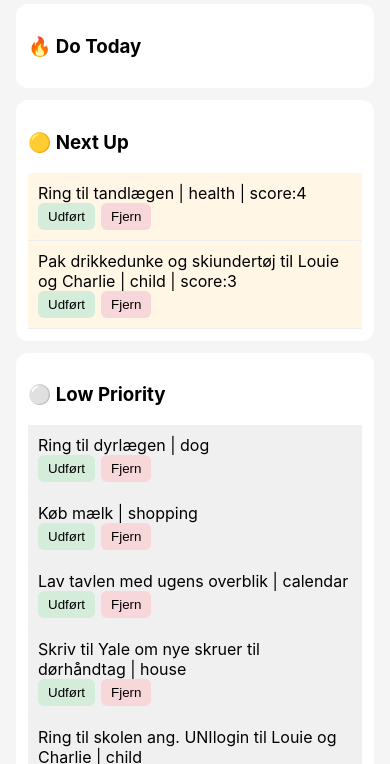
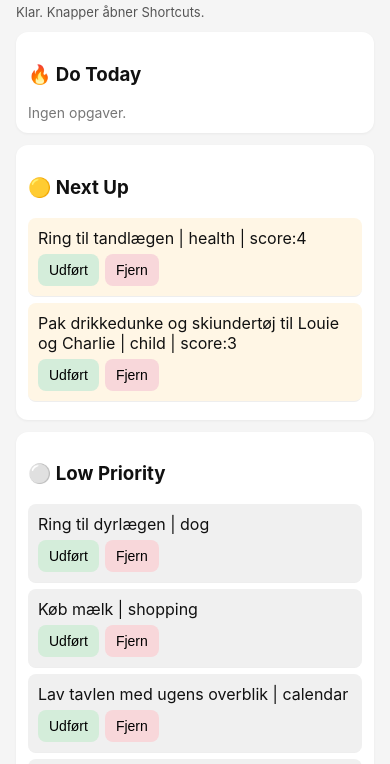
Before and after one commit to Bendecks/Personal-assistent, a website: page review.html in a window 390 px wide. Shown: the part 81-845 px from the top of the page. Drawn offline with Linux system fonts and the light colour scheme.

Commit message:
Use iPhone Shortcut for review decisions

```diff
--- a/review.html
+++ b/review.html
@@ -5,52 +5,82 @@
 <meta name="viewport" content="width=device-width, initial-scale=1.0">
 <title>Personal Assistant</title>
 <style>
-body{font-family:-apple-system,system-ui;background:#f5f5f5;margin:0;padding:16px}
-.section{background:white;border-radius:12px;padding:12px;margin-bottom:12px}
-.task{padding:10px;border-bottom:1px solid #eee}
-button{margin-right:6px;border:none;padding:6px 10px;border-radius:6px}
+body{font-family:-apple-system,system-ui;background:#f5f5f5;margin:0;padding:16px;color:#111}
+.section{background:white;border-radius:12px;padding:12px;margin-bottom:12px;box-shadow:0 1px 3px rgba(0,0,0,.05)}
+.task{padding:10px;border-bottom:1px solid #eee;border-radius:8px;margin-bottom:6px}
+button{margin:6px 6px 0 0;border:none;padding:8px 11px;border-radius:8px;font-size:14px}
 .done{background:#d4edda}
 .dismiss{background:#f8d7da}
 .high{background:#ffecec}
 .medium{background:#fff6e5}
 .low{background:#f0f0f0}
+.status{font-size:13px;color:#555;margin:8px 0 12px}
+.empty{color:#777;font-size:14px}
 </style>
 </head>
 <body>
 <h2>Personal Assistant</h2>
+<div id="status" class="status">Loader...</div>
 <div class="section"><h3>🔥 Do Today</h3><div id="today"></div></div>
 <div class="section"><h3>🟡 Next Up</h3><div id="next"></div></div>
 <div class="section"><h3>⚪ Low Priority</h3><div id="low"></div></div>
 <script>
-const ISSUE_URL="https://api.github.com/repos/Bendecks/Personal-assistent/issues";
-async function sendDecision(action,text){
-await fetch(ISSUE_URL,{method:"POST",headers:{"Content-Type":"application/json"},body:JSON.stringify({title:action+": "+text,body:"auto"})});
-alert("Registreret: "+action);
-location.reload();
+const SHORTCUT_NAME='Personal Assistent Decision';
+const REVIEW_URL='https://raw.githubusercontent.com/Bendecks/Personal-assistent/main/data/review.md?cache='+Date.now();
+const statusEl=document.getElementById('status');
+
+function runDecisionShortcut(action,text){
+  const command=action+': '+text;
+  const url='shortcuts://run-shortcut?name='+encodeURIComponent(SHORTCUT_NAME)+'&input=text&text='+encodeURIComponent(command);
+  window.location.href=url;
 }
+
 function createTask(line,container,level){
   const text=line.replace('- [ ] ','');
   const el=document.createElement('div');
   el.className='task '+level;
-const t=document.createElement('div');t.innerText=text;
-const a=document.createElement('div');
-const d=document.createElement('button');d.className='done';d.innerText='Udført';d.onclick=()=>sendDecision('done',text);
-const x=document.createElement('button');x.className='dismiss';x.innerText='Fjern';x.onclick=()=>sendDecision('dismiss',text);
-a.appendChild(d);a.appendChild(x);
-el.appendChild(t);el.appendChild(a);
+  const title=document.createElement('div');
+  title.innerText=text;
+  const actions=document.createElement('div');
+  const done=document.createElement('button');
+  done.className='done';
+  done.innerText='Udført';
+  done.onclick=()=>runDecisionShortcut('done',text);
+  const dismiss=document.createElement('button');
+  dismiss.className='dismiss';
+  dismiss.innerText='Fjern';
+  dismiss.onclick=()=>runDecisionShortcut('dismiss',text);
+  actions.appendChild(done);
+  actions.appendChild(dismiss);
+  el.appendChild(title);
+  el.appendChild(actions);
   document.getElementById(container).appendChild(el);
 }
+
 async function load(){
-const res=await fetch('https://raw.githubusercontent.com/Bendecks/Personal-assistent/main/data/review.md');
+  const res=await fetch(REVIEW_URL);
   const text=await res.text();
   const lines=text.split('\n');
   let current=null;
+  const counts={today:0,next:0,low:0};
+
   lines.forEach(line=>{
     if(line.includes('🔥'))current=['today','high'];
     else if(line.includes('🟡'))current=['next','medium'];
     else if(line.includes('⚪'))current=['low','low'];
-if(line.startsWith('- [ ]')&&current){createTask(line,current[0],current[1]);}
-});}
+    if(line.startsWith('- [ ]')&&current){
+      createTask(line,current[0],current[1]);
+      counts[current[0]]++;
+    }
+  });
+
+  for(const id of ['today','next','low']){
+    if(counts[id]===0){
+      document.getElementById(id).innerHTML='<div class="empty">Ingen opgaver.</div>';
+    }
+  }
+  statusEl.innerText='Klar. Knapper åbner Shortcuts.';
+}
 load();
 </script>
 </body>
```
Lines whose indentation alone changed are shown as unchanged.
